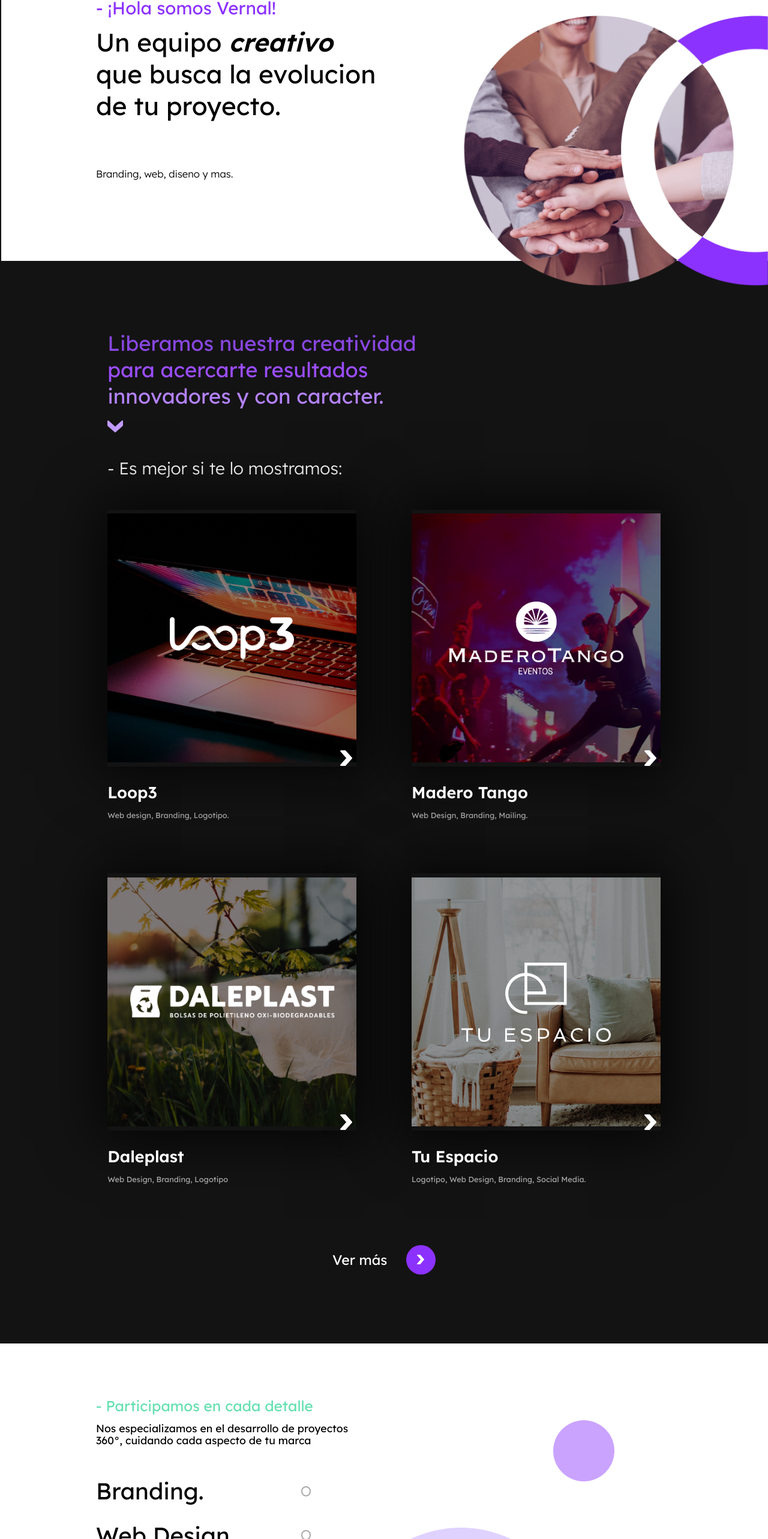
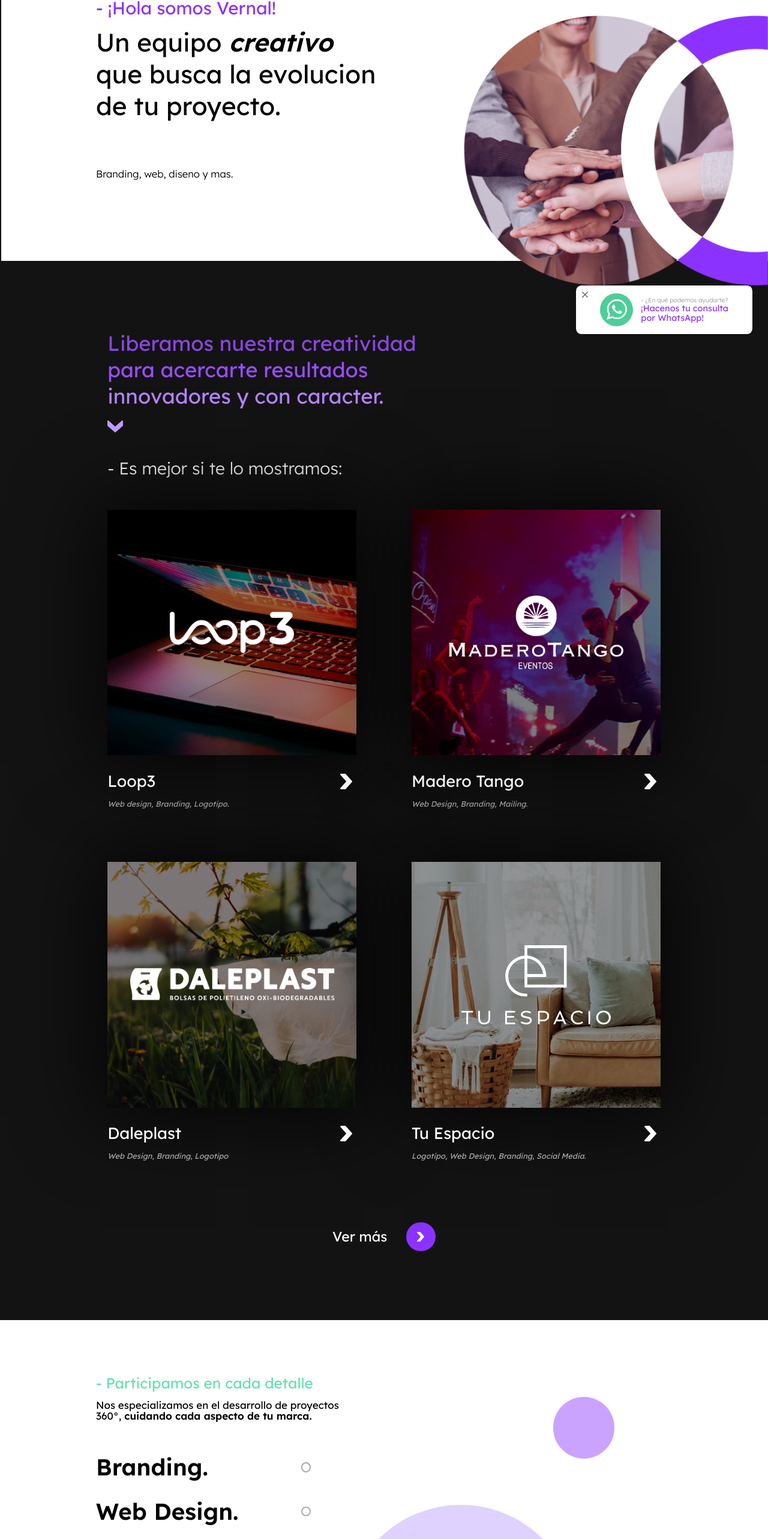
Before and after one commit to vitto-tezza/vernal-studio, a React (Create React App) app: page / in a window 1280 px wide. Shown: the part 192-2758 px from the top of the page at 60% size. Built offline with nearby package versions, Linux system fonts and the light colour scheme.

Commit message:
Ajustes tipografia y tamanios en secciones Projects, AboutUs, CreativeProcess, BannerUp y Footer

```diff
--- a/src/components/AboutUs/AboutUs.css
+++ b/src/components/AboutUs/AboutUs.css
@@ -3,7 +3,7 @@
   flex-direction: column;
   align-items: center;
   position: relative;
-  padding: 10vw 0;
+  padding: 15vw 0;
 }
 
 .AboutUs-Text {
@@ -12,7 +12,7 @@
 
 .AboutUs-Text-Title {
   color: #65e0b1;
-  font-size: 6vw;
+  font-size: 5.75vw;
   margin: 0 0 4vw;
 }
 
@@ -20,6 +20,14 @@
   font-size: 4.2vw;
   line-height: 110%;
   margin: 4vw 0;
+}
+
+.AboutUs-Text-Subtitle-Desktop {
+  display: none;
+}
+
+.AboutUs-Text-Subtitle-Span {
+  font-weight: 600;
 }
 
 .AboutUs-Container {
@@ -47,13 +55,14 @@
   align-items: center;
   justify-content: space-between;
   font-size: 9vw;
+  font-weight: 600;
   transition: 0.5s;
 }
 
 .AboutUs-Subcontainer-Area-Checkbox {
   width: 2vw;
   height: 2vw;
-  border: 2px solid #aaa;
+  border: 0.7vw solid #aaa;
   border-radius: 200px;
 }
 
@@ -153,17 +162,17 @@
     margin-bottom: 1vw;
   }
 
-  .AboutUs-Text-Subtitle.Mobile {
-    display: none;
+  .AboutUs-Text-Subtitle {
+    font-size: 1.33vw;
+    margin: 1vw 0 3vw;
   }
 
-  .AboutUs-Text-Subtitle.Desktop {
+  .AboutUs-Text-Subtitle-Desktop {
     display: block;
   }
 
-  .AboutUs-Text-Subtitle {
-    font-size: 1.38vw;
-    margin: 1vw 0 3vw;
+  .AboutUs-Text-Subtitle-Mobile {
+    display: none;
   }
 
   .AboutUs-Container {
@@ -186,6 +195,7 @@
   .AboutUs-Subcontainer-Area-Checkbox {
     width: 1vw;
     height: 1vw;
+    border: 0.2vw solid #aaa;
   }
 
   .AboutUs-Subcontainer-Image {
--- a/src/components/AboutUs/AboutUs.js
+++ b/src/components/AboutUs/AboutUs.js
@@ -7,15 +7,17 @@ const AboutUs = () => {
     <div className="AboutUs" id="AboutUs">
       <div className="AboutUs-Text">
         <p className="AboutUs-Text-Title">- Participamos en cada detalle</p>
-        <p className="AboutUs-Text-Subtitle Mobile">
+        <p className="AboutUs-Text-Subtitle-Mobile AboutUs-Text-Subtitle">
           Nos especializamos en el desarrollo de<br></br>proyectos 360°,{" "}
-          <span>
-            cuidando cada<br></br>aspecto de tu marca
+          <span className="AboutUs-Text-Subtitle-Span">
+            cuidando cada<br></br>aspecto de tu marca.
           </span>{" "}
         </p>
-        <p className="AboutUs-Text-Subtitle Desktop">
+        <p className="AboutUs-Text-Subtitle-Desktop AboutUs-Text-Subtitle">
           Nos especializamos en el desarrollo de proyectos<br></br>360°,{" "}
-          <span>cuidando cada aspecto de tu marca</span>{" "}
+          <span className="AboutUs-Text-Subtitle-Span">
+            cuidando cada aspecto de tu marca.
+          </span>{" "}
         </p>
       </div>
       <div className="AboutUs-Container">
--- a/src/components/BannerUp/BannerUp.css
+++ b/src/components/BannerUp/BannerUp.css
@@ -108,6 +108,7 @@
     width: 20vw;
     font-size: 1.8vw;
     height: 2vw;
+    font-weight: 600;
   }
 
   .BannerUp-Button-Container {
--- a/src/components/Chat/Chat.css
+++ b/src/components/Chat/Chat.css
@@ -0,0 +1,83 @@
+.Chat {
+  width: 16vw;
+  height: 16vw;
+  border-radius: 200vw;
+  position: fixed;
+  bottom: 7vw;
+  right: 7vw;
+  box-shadow: 0 0 5px 0 rgba(0, 0, 0, 0.3);
+  display: flex;
+  align-items: center;
+  justify-content: center;
+  overflow: hidden;
+  z-index: 600;
+}
+
+.Chat-X {
+  display: none;
+}
+
+.Chat-Image {
+  width: 100%;
+  height: 100%;
+  border-radius: 200vw;
+  background-image: url(../../utils/images/chat-wsp.svg);
+  background-size: 62%;
+  background-position: center;
+  background-repeat: no-repeat;
+  background-color: #4dce99;
+}
+
+.Chat-Subcontainer {
+  display: none;
+}
+
+@media screen and (min-width: 1199px) {
+  .Chat {
+    border-radius: 0.7vw;
+    width: 23vw;
+    right: 2vw;
+    bottom: 4vw;
+    height: auto;
+    padding: 1vw 0;
+    background-color: #fff;
+  }
+
+  .Chat-X {
+    width: 1.4vw;
+    height: 1.4vw;
+    position: absolute;
+    display: flex;
+    left: 0.5vw;
+    top: 0.5vw;
+    background-image: url(../../utils/images/chat-x.png);
+    background-size: 90%;
+    background-position: center;
+    background-repeat: no-repeat;
+  }
+
+  .Chat-Image {
+    width: 4.3vw;
+    height: 4.3vw;
+    margin-right: 1vw;
+  }
+
+  .Chat-Subcontainer {
+    display: flex;
+    flex-direction: column;
+  }
+
+  .Chat-Text {
+    margin: 0;
+    color: #999;
+    font-size: 0.8vw;
+    font-weight: 300;
+  }
+
+  .Chat-Title {
+    margin: 0;
+    font-size: 1.13vw;
+    line-height: 110%;
+    color: #8c32ff;
+  }
+}
--- a/src/components/Chat/Chat.js
+++ b/src/components/Chat/Chat.js
@@ -1,8 +1,19 @@
 import React from "react";
 import "./Chat.css";
 
-const Contact = () => {
-  return <div className="Chat" id="Chat"></div>;
+const Chat = () => {
+  return (
+    <a className="Chat" id="Chat">
+      <div className="Chat-X"></div>
+      <div className="Chat-Image"></div>
+      <div className="Chat-Subcontainer">
+        <p className="Chat-Text">- ¿En qué podemos ayudarte?</p>
+        <p className="Chat-Title">
+          ¡Hacenos tu consulta <br></br>por WhatsApp!
+        </p>
+      </div>
+    </a>
+  );
 };
 
-export default Contact;
+export default Chat;
--- a/src/components/CreativeProcess/CreativeProcess.css
+++ b/src/components/CreativeProcess/CreativeProcess.css
@@ -12,15 +12,18 @@
 
 .CreativeProcess-Title-Description {
   color: #65e0b1;
-  font-size: 4.3vw;
+  font-size: 4.6vw;
   margin: 0 0 2vw;
+  width: 50%;
+  font-weight: 300;
   letter-spacing: 1px;
 }
 
 .CreativeProcess-Title {
   color: #fff;
-  font-size: 7vw;
+  font-size: 7.3vw;
   margin: 0;
+  font-weight: 400;
 }
 
 .CreativeProcess-Container {
@@ -38,7 +41,7 @@
   width: 75%;
   margin-top: 10vw;
   padding: 7vw 6vw;
-  border-radius: 5vw;
+  border-radius: 6vw;
   background-color: #000;
 }
 
@@ -100,14 +103,19 @@
 
 .CreativeProcess-Box-Title {
   color: #fff;
-  font-size: 5.5vw;
+  font-size: 5.3vw;
   margin: 2vw 0 4vw;
 }
 
 .CreativeProcess-Box-Description {
-  color: #bbb;
-  font-size: 3.5vw;
+  color: #ddd;
+  font-size: 3.8vw;
   margin: 0;
+  line-height: 150%;
+}
+
+.CreativeProcess-Box-Description-Desktop {
+  display: none;
 }
 
 .Background-Image-Container-Desktop {
@@ -128,8 +136,10 @@
   }
 
   .CreativeProcess-Title-Description {
-    font-size: 1.8em;
+    font-size: 1.4em;
     margin: 0 0 0.5vw;
+    width: 100%;
+    font-weight: 400;
   }
 
   .CreativeProcess-Title {
@@ -149,7 +159,7 @@
   .CreativeProcess-Box {
     width: 37%;
     height: 12vw;
-    padding: 2.4vw 1.5vw 2vw;
+    padding: 2.4vw 1.5vw 1vw;
     border-radius: 1.8vw;
     margin: 1.3vw 0;
   }
@@ -166,18 +176,28 @@
   }
 
   .CreativeProcess-Box-Number {
-    font-size: 1.4vw;
+    font-size: 1.3vw;
     margin: 0;
   }
 
   .CreativeProcess-Box-Title {
     font-size: 1.4vw;
-    margin: 0;
+    margin: 0.5vw 0;
   }
 
   .CreativeProcess-Box-Description {
-    font-size: 0.7vw;
+    font-size: 1.14vw;
     margin: 1vw 0 0;
+    font-weight: 300;
+    line-height: 160%;
+  }
+
+  .CreativeProcess-Box-Description-Desktop {
+    display: block;
+  }
+
+  .CreativeProcess-Box-Description-Mobile {
+    display: none;
   }
 
   .Background-Image-Container-Desktop {
--- a/src/components/Footer/Footer.css
+++ b/src/components/Footer/Footer.css
@@ -47,12 +47,14 @@
   text-decoration: none;
   font-size: 3.5vw;
   margin-top: 1vw;
+  font-weight: 300;
 }
 
 .Footer-Text {
   color: #aaa;
   font-size: 2.5vw;
   margin: 0;
+  font-weight: 300;
   text-align: end;
 }
 
@@ -106,6 +108,7 @@
   font-size: 3.1vw;
   padding-left: 7vw;
   margin: 0;
+  font-weight: 300;
   padding: 1vw 0 1vw 7vw;
   background-image: url(../../utils/images/footer-phone.svg);
   background-size: 4.5vw;
--- a/src/components/Projects/Projects.css
+++ b/src/components/Projects/Projects.css
@@ -61,7 +61,7 @@
   display: flex;
   justify-content: center;
   align-items: center;
-  box-shadow: 0 0 7vw 1vw rgba(0, 0, 0, 0.8);
+  box-shadow: 0 0 10vw 1vw rgba(0, 0, 0, 0.8);
 }
 
 .Logo-Loop {
@@ -105,20 +105,22 @@
   background-size: 30%;
   background-position: center;
   background-repeat: no-repeat;
-  margin: -8.5vw 0 2vw;
+  margin: -7.5vw 0 2vw;
 }
 
 .Projects-Subcontainer-Box-Title {
   font-size: 8vw;
   color: #fff;
-  margin: 0;
+  margin: 1vw 0 3vw;
+  font-weight: 400;
   text-transform: capitalize;
 }
 
 .Projects-Subcontainer-Box-Description {
-  font-size: 3vw;
+  font-size: 3.2vw;
   color: #aaa;
-  margin: 2vw 0 0;
+  margin: 0;
+  font-style: italic;
 }
 
 .Projects-More-Container {
@@ -179,7 +181,7 @@
   }
 
   .Projects-Subcontainer-Box-Image {
-    height: 33.5vw;
+    height: 32vw;
   }
 
   .Projects-Subcontainer-Box-Button {
@@ -190,7 +192,7 @@
     background-color: rgba(0, 0, 0, 0);
     background-image: url(../../utils/images/projects-morearrow.svg);
     position: absolute;
-    bottom: 6.7vw;
+    top: 34.1vw;
     right: 0;
   }
 
--- a/src/pages/HomePage.js
+++ b/src/pages/HomePage.js
@@ -4,12 +4,14 @@ import Projects from "../components/Projects/Projects";
 import AboutUs from "../components/AboutUs/AboutUs";
 import CreativeProcess from "../components/CreativeProcess/CreativeProcess";
 import Contact from "../components/Contact/Contact";
+import Chat from "../components/Chat/Chat";
 import "./HomePage.css";
 
 const HomePage = () => {
   return (
     <div className="HomePage">
       <Hero />
+      <Chat />
       <Projects />
       <AboutUs />
       <CreativeProcess />
```
Also changed, not shown: src/components/CreativeProcess/CreativeProcess.js (+17 -4 lines), src/utils/images/chat-wsp.svg (added), src/utils/images/chat-x.png (added).
